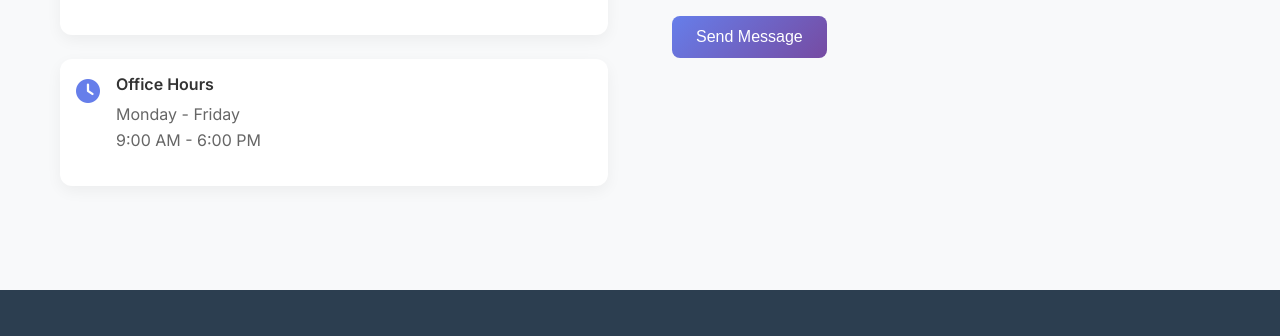
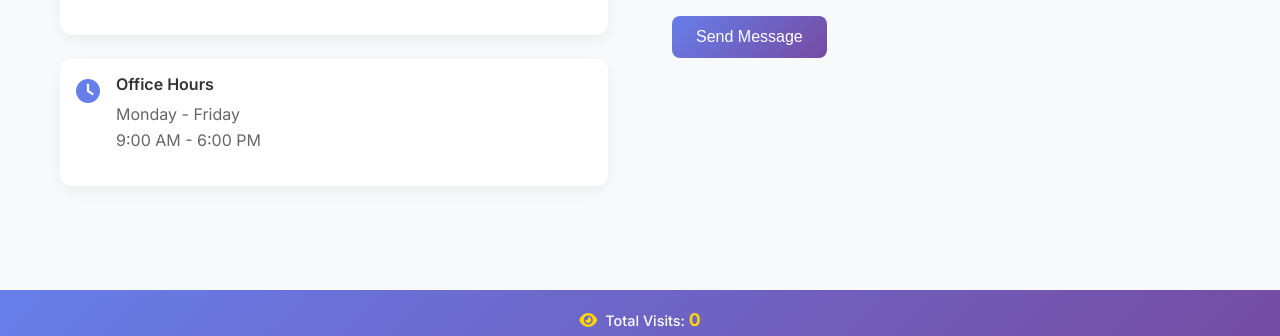
Before and after one commit to QUASAR-lab-India/QUASAR-lab-India.github.io, a website: page index.html in a window 1280 px wide. Shown: the part 4501-4837 px from the top of the page. Drawn offline with Linux system fonts and the light colour scheme.

Commit message:
Move visit counter to bottom of webpage above footer

```diff
--- a/index.html
+++ b/index.html
@@ -285,6 +285,16 @@
         </div>
     </section>
 
+    <!-- Visit Counter -->
+    <div class="visit-counter">
+        <div class="container">
+            <div class="counter-content">
+                <i class="fas fa-eye"></i>
+                <span>Total Visits: <span id="visitCount">0</span></span>
+            </div>
+        </div>
+    </div>
+
     <!-- Footer -->
     <footer class="footer">
         <div class="container">
--- a/styles.css
+++ b/styles.css
@@ -96,6 +96,38 @@ p {
     font-size: 1.5rem;
     font-weight: 700;
     color: #667eea;
+}
+
+/* Visit Counter */
+.visit-counter {
+    background: linear-gradient(135deg, #667eea 0%, #764ba2 100%);
+    color: white;
+    padding: 1rem 0;
+    text-align: center;
+    margin: 0;
+    z-index: 999;
+}
+
+.counter-content {
+    display: flex;
+    align-items: center;
+    justify-content: center;
+    gap: 0.5rem;
+    font-size: 0.9rem;
+    font-weight: 500;
+}
+
+.counter-content i {
+    font-size: 1rem;
+    color: #ffd700;
+}
+
+#visitCount {
+    font-weight: 700;
+    color: #ffd700;
+    font-size: 1.1rem;
+    transition: all 0.3s ease;
+    display: inline-block;
 }
 
 .nav-logo i {
@@ -649,6 +681,14 @@ section {
         display: flex;
     }
 
+    .visit-counter {
+        padding: 0.8rem 0;
+    }
+
+    .counter-content {
+        font-size: 0.8rem;
+    }
+
     .nav-menu {
         position: fixed;
         left: -100%;
```
